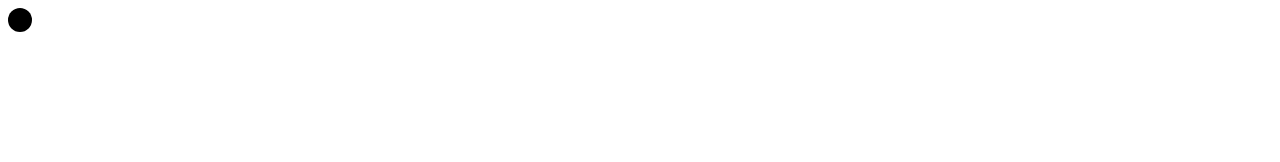
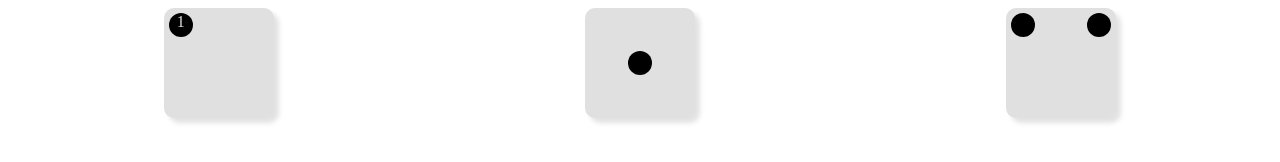
Before and after one commit to lasthelloworld/myProjects, a plain HTML site: page 前端/flexDemo/index.html in a window 1280 px wide. Drawn offline with Linux system fonts and the light colour scheme.

Commit message:
弹性布局部分列子

```diff
--- a/前端/flexDemo/css/flex.css
+++ b/前端/flexDemo/css/flex.css
@@ -1,15 +1,51 @@
+/* 大容器 装骰子容器*/
+.game-box {
+    display: flex;
+    display: -webkit-flex;
+    justify-content:space-around; /* 边距间隔1，box直接间隔2 */
+    flex-wrap: wrap;/* 控制换行方式，正常形式 */
+}
+
+
 /*定义容器*/
 .box {
     display: flex;
     display: -webkit-flex;
+    width:100px;
+    height:100px;
+    border-radius: 10px;
+    box-shadow:5px 5px 5px #e2e2e2;/* 边框阴影 */
+    background: #e0e0e0;
+    padding:5px;
 }
 
 /*筛子公用类样式*/
-
 .item {
     display: block;
     width:24px;
     height: 24px;
     border-radius: 50%;
     background:#000000;
+    color: #e0e0e0;
+    text-align: center;
 }
+
+.first {
+    flex-direction: row;
+}
+
+.one {
+    justify-content:center;/*主轴水平居中*/
+    align-items: center;/*交叉轴垂直居中*/
+}
+
+
+.two {
+    justify-content: space-between;
+}
+
+}
+.two .item:nth-child(2){
+    align-self: center;
+    align-self: flex-end;
+}
--- a/前端/flexDemo/index.html
+++ b/前端/flexDemo/index.html
@@ -1,15 +1,27 @@
 <html>
-    <head>
-        <title>Flex布局-弹性布局</title>
-        <script src="js/debuggerTest.js"></script>
-        <link type="text/css" rel="styleSheet" href="css/flex.css"  />
-    </head>
-    <body>
 
+<head>
+    <title>Flex布局-弹性布局</title>
+    <script src="js/debuggerTest.js"></script>
+    <link type="text/css" rel="styleSheet" href="css/flex.css" />
+</head>
+
+<body>
+    <div class="game-box">
         <!--筛子一-->
-        <div class="box">
+        <div class="box first">
+            <div class="item">1</div>
+        </div>
+        <!--1-->
+        <div class="box one">
             <div class="item"></div>
         </div>
+        <!--2-->
+        <div class="box two">
+            <div class="item"></div>
+            <div class="item"></div>
+        </div>
+    </div>
+</body>
 
-    </body>
 </html>
--- a/前端/flexDemo/说明文档/Flex.txt
+++ b/前端/flexDemo/说明文档/Flex.txt
@@ -37,6 +37,7 @@ Gecko: Firefox 是基于 Gecko 开发;
  .box {
   flex-direction: row | row-reverse | column | column-reverse;// 左为起点向右排 |右为起点向左排 |上为起点向下排 |下为起点向上排
 }
+row 行正向 row-reverse 行反向  column 列纵向  column-reverse 列纵向反向
 （2）flex-wrap属性：控制项目换行方式
 .box{
   flex-wrap: nowrap | wrap | wrap-reverse; //不换行 | 向下换行第一行在上方 | 向下换行第一行在下方
@@ -45,8 +46,6 @@ Gecko: Firefox 是基于 Gecko 开发;
 .box {
   flex-flow: <flex-direction> || <flex-wrap>;
 }
-<flex-direction> row | nowrap //  正向排序|反向排序
-<flex-wrap>  同（2）flex-wrap
 
 （4）justify-content属性：定义了项目在主轴上的对齐方式。
 .box {
```
